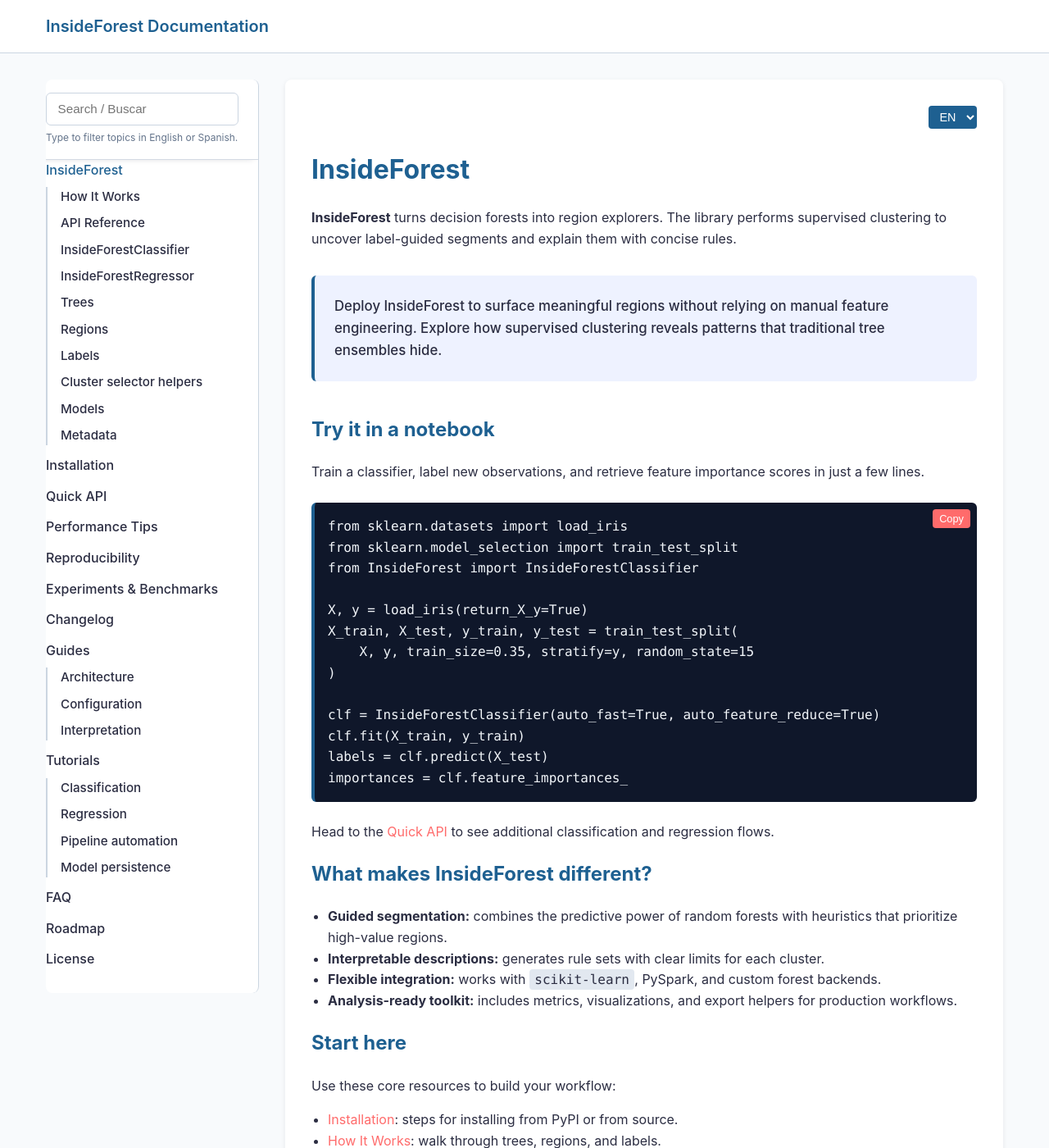
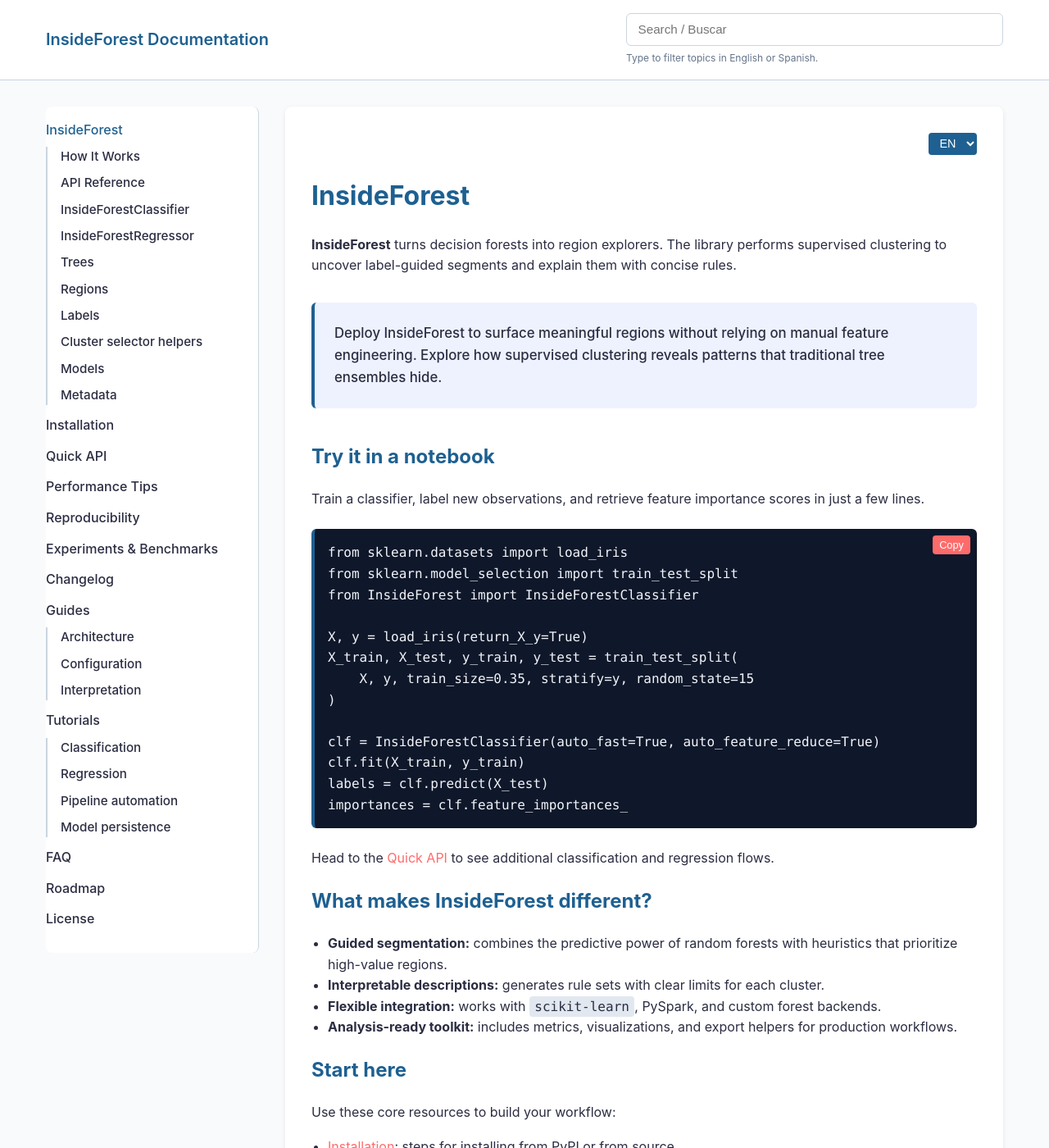
Before and after one commit to jcval94/InsideForest, a Jekyll site: the page built from docs/index.html, in a window 1280 px wide and 1400 px high. Shown: the whole window at 82% size. Built offline with Jekyll 4.4.1, drawn with Linux system fonts in a browser that asks for light colours.

Commit message:
Move docs search input to header

```diff
--- a/docs/_layouts/default.html
+++ b/docs/_layouts/default.html
@@ -14,18 +14,32 @@
   </head>
   <body>
     <header class="site-header">
-      <div class="container">
+      <div class="container header-bar">
         <a class="site-title" href="{{ '/' | relative_url }}">{{ site.title | default: 'Documentation' }}</a>
+        <div class="search-panel">
+          <label class="visually-hidden" for="doc-search-input">Search the documentation</label>
+          <input
+            id="doc-search-input"
+            class="search-input"
+            type="search"
+            placeholder="Search / Buscar"
+            autocomplete="off"
+            spellcheck="false"
+            aria-describedby="doc-search-hint"
+          />
+          <p id="doc-search-hint" class="search-hint">Type to filter topics in English or Spanish.</p>
+          <div
+            id="doc-search-results"
+            class="search-results"
+            role="listbox"
+            aria-label="Search results"
+            aria-live="polite"
+          ></div>
+        </div>
       </div>
     </header>
     <div class="page-wrapper">
       <nav class="sidebar">
-        <div class="search-panel">
-          <label class="visually-hidden" for="doc-search-input">Search the documentation</label>
-          <input id="doc-search-input" class="search-input" type="search" placeholder="Search / Buscar" autocomplete="off" spellcheck="false" aria-describedby="doc-search-hint" />
-          <p id="doc-search-hint" class="search-hint">Type to filter topics in English or Spanish.</p>
-          <div id="doc-search-results" class="search-results" role="listbox" aria-label="Search results" aria-live="polite"></div>
-        </div>
         {% assign visible_pages = site.html_pages | where_exp: 'p', 'p.nav_exclude != true' %}
         {% assign sorted_pages = visible_pages | sort: 'nav_order' %}
         <ul class="nav-list">
--- a/docs/style.css
+++ b/docs/style.css
@@ -35,18 +35,31 @@
   border-bottom: 1px solid var(--border-color);
 }
 
-.site-header .container {
+.site-header .header-bar {
   max-width: 1200px;
   margin: 0 auto;
   padding: 1rem;
   display: flex;
   align-items: center;
+  justify-content: space-between;
+  gap: 1.5rem;
+  flex-wrap: wrap;
 }
 
 .site-title {
   font-size: 1.25rem;
   font-weight: 600;
   color: var(--link-color);
+}
+
+.search-panel {
+  position: relative;
+  flex: 1 1 320px;
+  max-width: 460px;
+  margin-left: auto;
+  display: flex;
+  flex-direction: column;
+  gap: 0.35rem;
 }
 
 .page-wrapper {
@@ -84,17 +97,6 @@
   border: 0;
 }
 
-.search-panel {
-  position: sticky;
-  top: 0;
-  background: #fff;
-  padding: 0 1.5rem 1rem 1.5rem;
-  margin: -1rem -1.5rem 1rem -1.5rem;
-  border-bottom: 1px solid rgba(148, 163, 184, 0.4);
-  box-shadow: 0 4px 8px -6px rgba(15, 23, 42, 0.2);
-  z-index: 2;
-}
-
 .search-input {
   width: 100%;
   padding: 0.65rem 0.85rem;
@@ -113,11 +115,14 @@
 .search-hint {
   font-size: 0.75rem;
   color: #64748b;
-  margin: 0.35rem 0 0;
+  margin: 0;
 }
 
 .search-results {
-  margin-top: 0.75rem;
+  position: absolute;
+  top: calc(100% + 0.5rem);
+  left: 0;
+  right: 0;
   border: 1px solid rgba(148, 163, 184, 0.4);
   border-radius: 8px;
   max-height: 320px;
@@ -125,6 +130,7 @@
   background: #fff;
   box-shadow: 0 6px 20px -12px rgba(15, 23, 42, 0.4);
   display: none;
+  z-index: 10;
 }
 
 .search-results.active {
```
